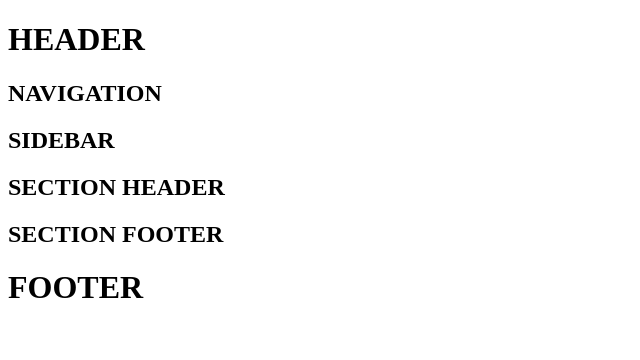
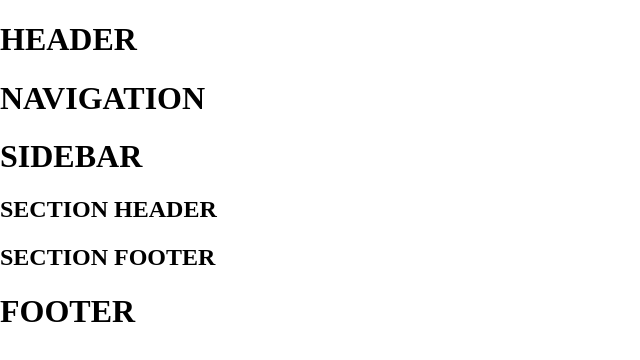
Before and after one commit to bautistaq/bautistaq_rosario-web-ui-bootcamp-05-2017, a plain HTML site: page exercise2/index.html in a window 1280 px wide. Shown: the whole page, without its empty margins (0-640 px from the left). Drawn offline with Linux system fonts and the light colour scheme.

Commit message:
linking normalize.ccs added to index.html

```diff
--- a/exercise2/index.html
+++ b/exercise2/index.html
@@ -5,6 +5,7 @@
 	<title></title>
 	<meta name="description" content="">
 	<meta name="viewport" content="width=device-width, initial-scale=1">
+	<link rel="stylesheet" type="text/css" href="assets/normalize.css">
 	<link rel="stylesheet" type="text/css" href="assets/style.css">
 </head>
 <body>
```
